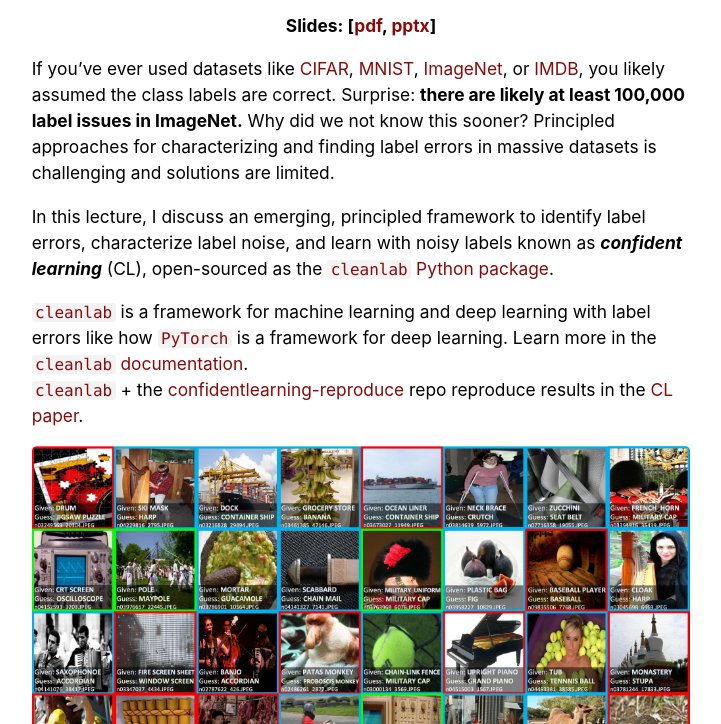
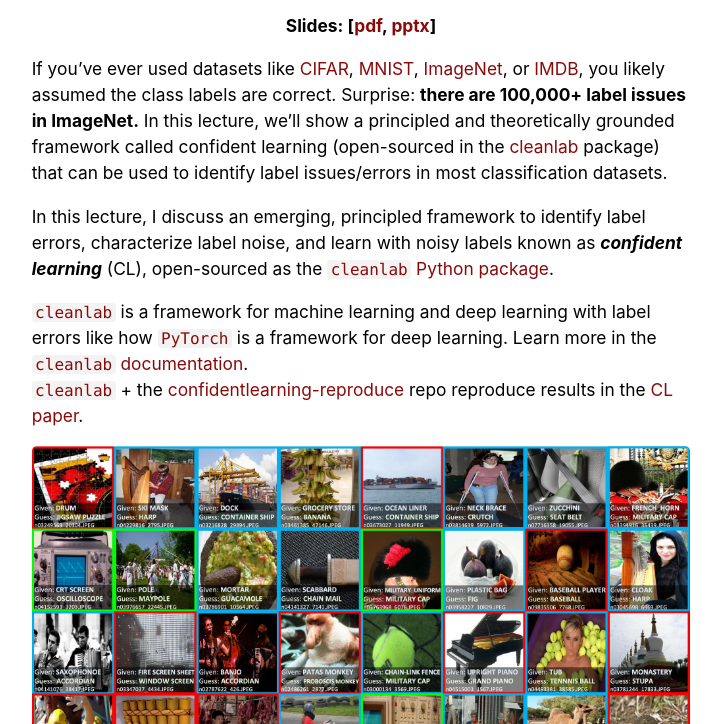
Before and after one commit to dcai-course/dcai-course, a Jekyll site: the page built from _lectures/label-errors.md, in a window 1280 px wide and 900 px high, scrolled down 334 px, cut to the strip 176-900 px from the top of the window. Shown: the whole strip, without its empty margins (279-1000 px from the left). Built offline with Jekyll 4.4.1, drawn with Linux system fonts in a browser that asks for light colours.

Commit message:
improve intro

```diff
--- a/_lectures/label-errors.md
+++ b/_lectures/label-errors.md
@@ -16,7 +16,7 @@
 ---
 
 
-If you've ever used datasets like [CIFAR](https://www.cs.toronto.edu/~kriz/cifar.html), [MNIST](http://yann.lecun.com/exdb/mnist/), [ImageNet](http://www.image-net.org/), or [IMDB](https://ai.stanford.edu/~amaas/data/sentiment/), you likely assumed the class labels are correct. Surprise: **there are likely at least 100,000 label issues in ImageNet.** Why did we not know this sooner? Principled approaches for characterizing and finding label errors in massive datasets is challenging and solutions are limited.
+If you've ever used datasets like [CIFAR](https://www.cs.toronto.edu/~kriz/cifar.html), [MNIST](http://yann.lecun.com/exdb/mnist/), [ImageNet](http://www.image-net.org/), or [IMDB](https://ai.stanford.edu/~amaas/data/sentiment/), you likely assumed the class labels are correct. Surprise: **there are 100,000+ label issues in ImageNet.** In this lecture, we'll show a principled and theoretically grounded framework called confident learning (open-sourced in the [cleanlab](https://github.com/cleanlab/cleanlab) package) that can be used to identify label issues/errors in most classification datasets.
 
 
 <!-- But if you checked the labels of all 1.28 million ImageNet training examples (taking about 100 days assuming 7 seconds per image), you would find a significant fraction of the dataset is actually mislabeled. -->
```
